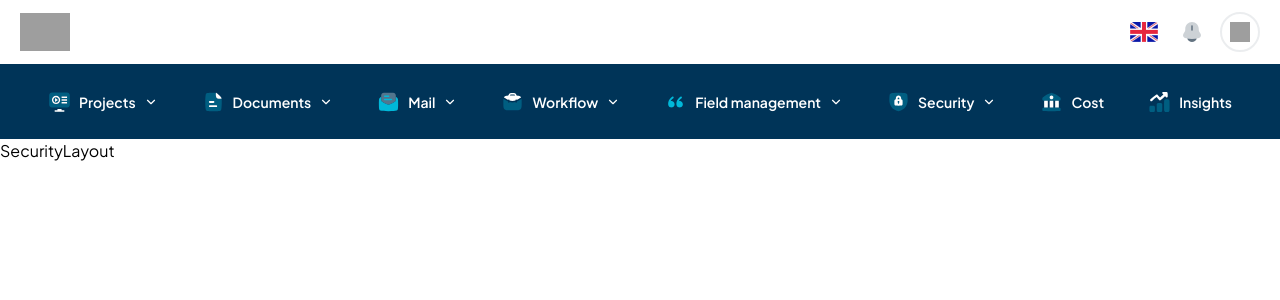
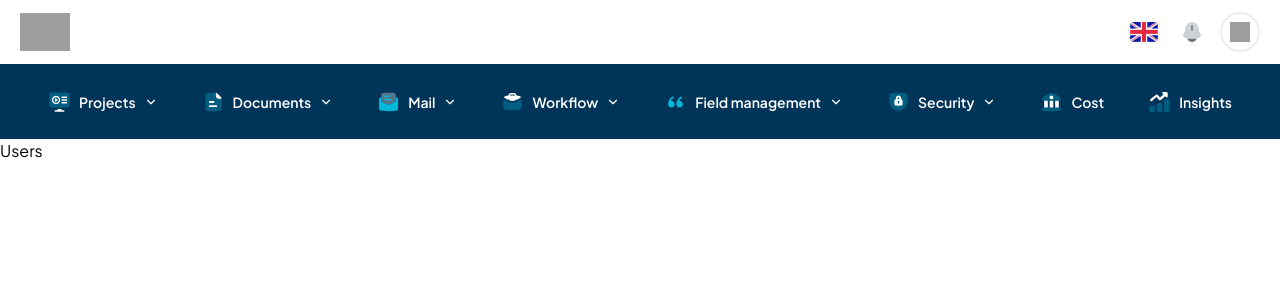
Before and after one commit to BCPAZ/crm-app, a React (Vite) app: page /users in a window 1280 px wide. Shown: the top 300 px of the page. Built offline with nearby package versions, Linux system fonts and the light colour scheme; grey boxes are pictures that could not be loaded.

Commit message:
feat : Security outlet added layout

```diff
--- a/src/layouts/PageLayouts/SecurityLayout.jsx
+++ b/src/layouts/PageLayouts/SecurityLayout.jsx
@@ -1,6 +1,10 @@
+import { Outlet } from "react-router-dom"
+
 const SecurityLayout = () => {
   return (
-    <div>SecurityLayout</div>
+    <main>
+      <Outlet />
+    </main>
   )
 }
 
```
